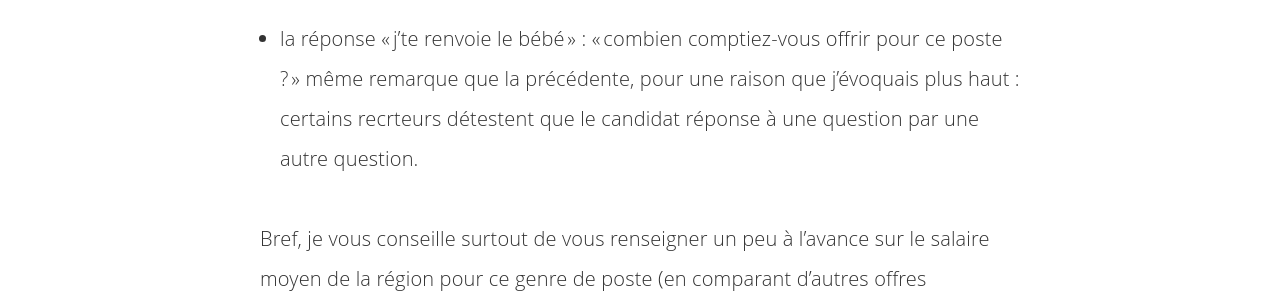
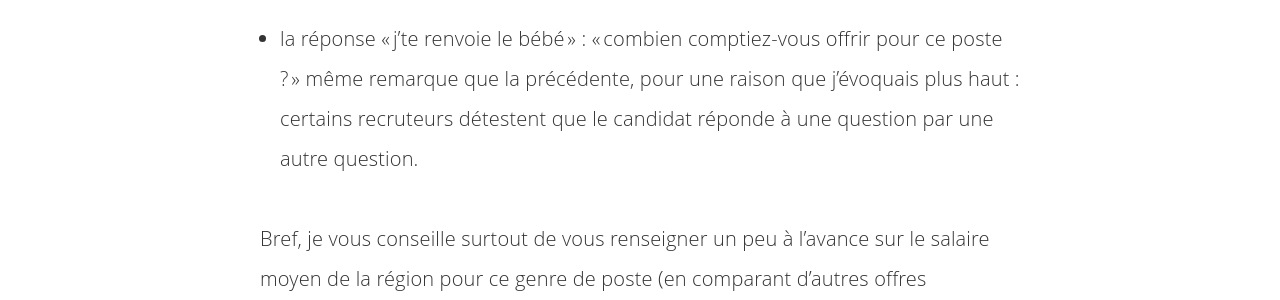
Before and after one commit to Libelilou/libelilou.github.io, a Jekyll site: the page built from _posts/rh/2016-12-23-entretien.md, in a window 1280 px wide and 900 px high, scrolled down 17028 px. Shown: the part 235-535 px from the top of the window. Built offline with Jekyll 4.4.1, drawn with Linux system fonts in a browser that asks for light colours; comment, search, counter and statistics services are not loaded.

Commit message:
Update 2016-12-23-entretien.md

```diff
--- a/_posts/rh/2016-12-23-entretien.md
+++ b/_posts/rh/2016-12-23-entretien.md
@@ -178,7 +178,7 @@ Encore une fois plusieurs options :
 - la vérité : si vous visez un poste équivalent à celui que vous aviez et que vous considérez que le salaire que vous percevez est acceptable, vous pouvez répondre honnêtement à cette question. Mais ne perdez jamais de vue que votre réponse donnera une sorte de référence pour le recruteur et qu'il vous sera d'autant plus dur de négocier à la hausse à partir de là. En effet, de plus en plus d'annonces d'emploi n'indiquent plus le salaire ou alors des fourchettes "selon qualifications" donc ne vous fixez pas vous-même un plafond avant les négociations. Préférez annoncer légèrement plus que ce que vous visez.
 - la réponse "question abusée, réponse abusée" : "je suis à 8 000 € nets par mois en moyenne" ou l'inverse "non mais en fait, j'étais embauché en tant qu'esclave donc j'étais pas payé"
 - la réponse "toi aussi, joue au plus con" : "pourquoi ? enfin, je veux dire, je vois pas le rapport entre le salaire de mon emploi précédent et celui-ci?" attention : **cette réponse peut être extrêmement mal perçue !!!** à manier avec précaution donc !
-- la réponse "j'te renvoie le bébé" : "combien comptiez-vous offrir pour ce poste ?" même remarque que la précédente, pour une raison que j'évoquais plus haut : certains recrteurs détestent que le candidat réponse à une question par une autre question.
+- la réponse "j'te renvoie le bébé" : "combien comptiez-vous offrir pour ce poste ?" même remarque que la précédente, pour une raison que j'évoquais plus haut : certains recruteurs détestent que le candidat réponde à une question par une autre question.
 
 Bref, je vous conseille surtout de vous renseigner un peu à l'avance sur le salaire moyen de la région pour ce genre de poste (en comparant d'autres offres équivalentes par exemple, en discutant autour de vous) et faites attention lorsque vous comparez : il n'y a pas que le salaire brut. Il peut y avoir des tas de petits avantages en plus du brut qui peuvent aussi faire la différence : tickets restaurant, PEE, participation, intéressement, CE, etc.
 
```
